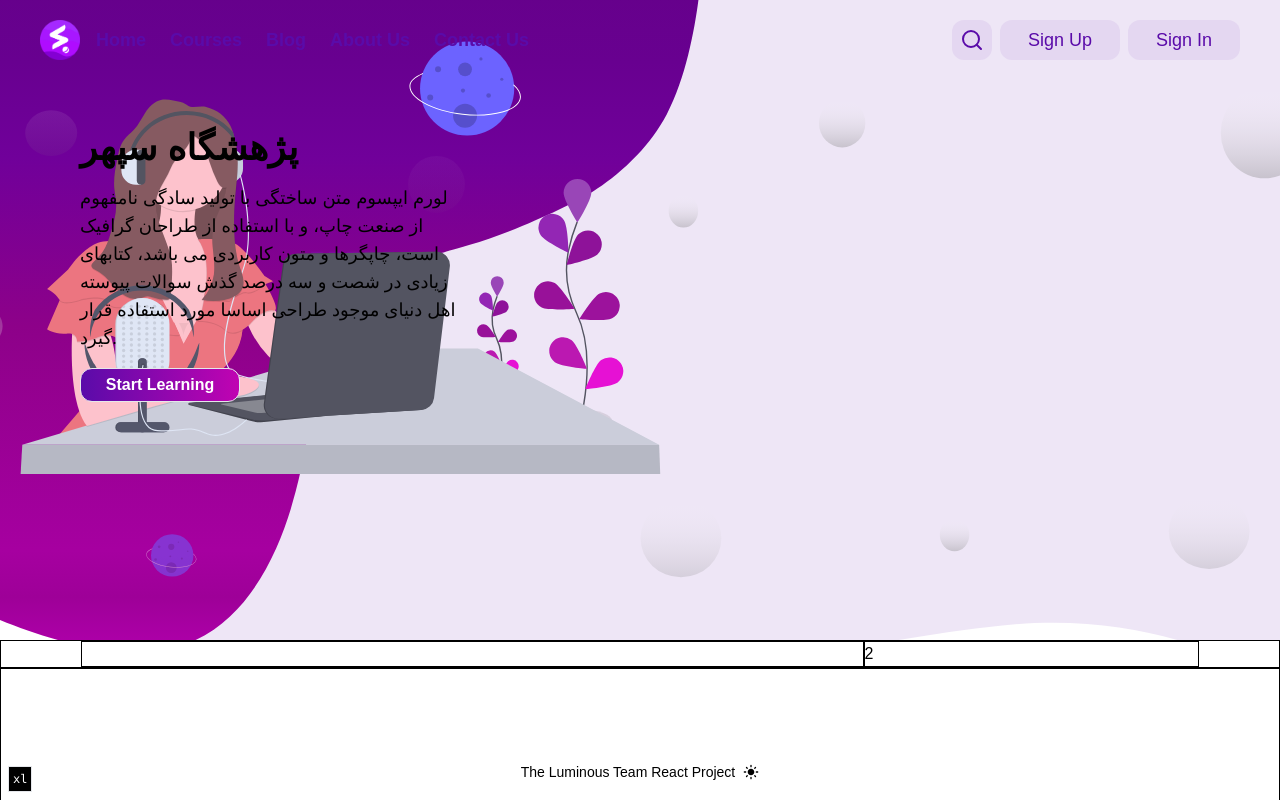
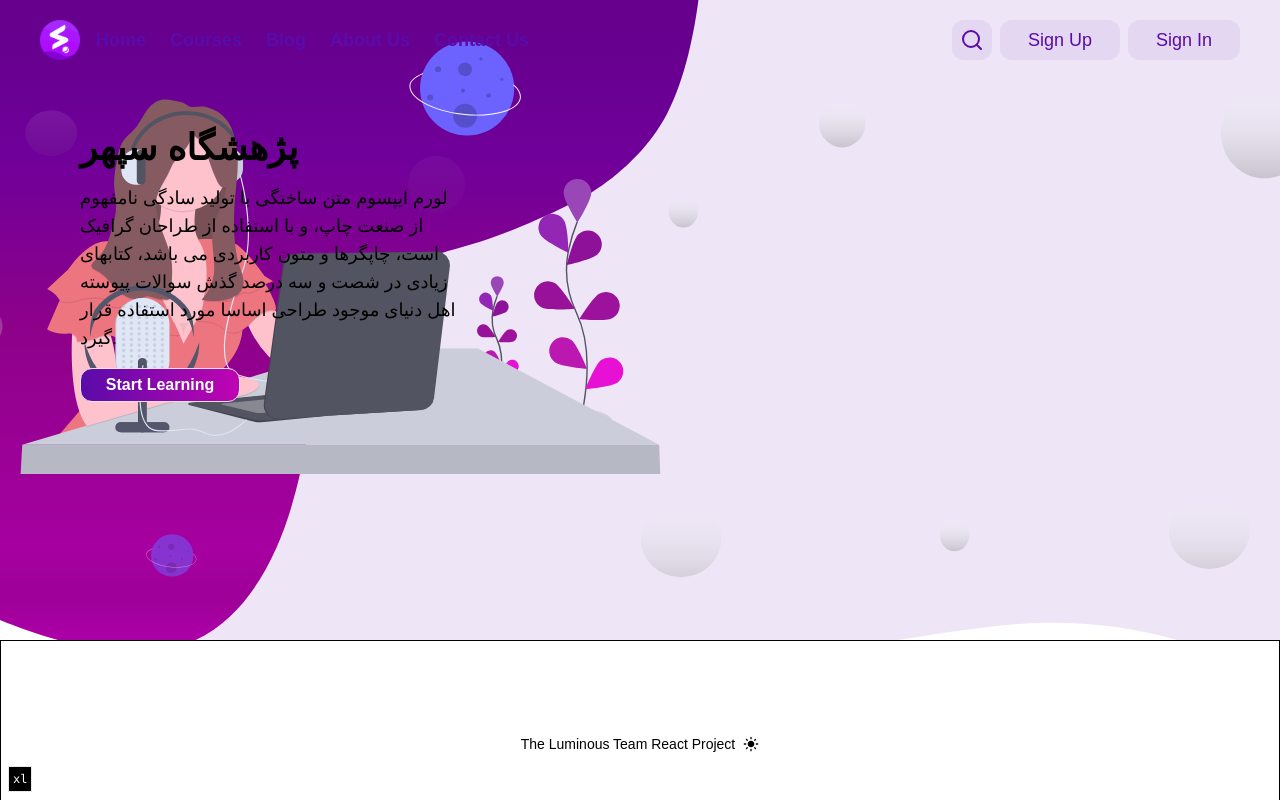
Before and after one commit to academy-react/luminous, a Next.js app: page /en in a window 1280 px wide. Shown: the top 800 px of the page. Built offline with nearby package versions, Linux system fonts and the light colour scheme; a web font is replaced by a local one.

Commit message:
refactor:add course-section

```diff
--- a/src/app/[lang]/(lobby)/page.tsx
+++ b/src/app/[lang]/(lobby)/page.tsx
@@ -11,12 +11,7 @@ const HomePage = ({ params: { lang } }: { params: { lang: Locale } }) => {
         <HeroSection lang={lang} />
       </div>
       {/* courseSection */}
-      <div className="flex  w-full border border-black px-20">
-        <div className="w-[70%]  border border-black">
-          <CourseSection />
-        </div>
-        <div className="w-[30%]  border border-black">2</div>
-      </div>
+      <CourseSection />
 
       <ThemeSwitcher lang={lang} />
     </main>
```
